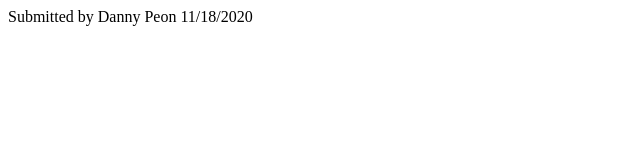
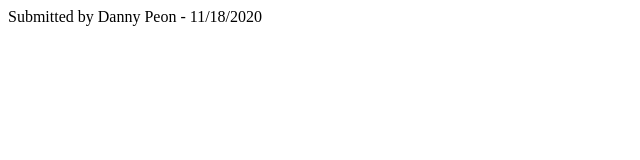
Before and after one commit to peondg-front-end-playgrounds/DP-FFPG-404-error, a plain HTML site: page index.html in a window 1280 px wide. Shown: the full height of the page, 0-640 px from the left. Drawn offline with Linux system fonts and the light colour scheme.

Commit message:
Second Commit

```diff
--- a/index.html
+++ b/index.html
@@ -9,6 +9,7 @@
   </head>
   <body>
 
-      <footer>Submitted by Danny Peon 11/18/2020</footer>
+
+      <footer>Submitted by Danny Peon - 11/18/2020</footer>
   </body>
 </html>
```
